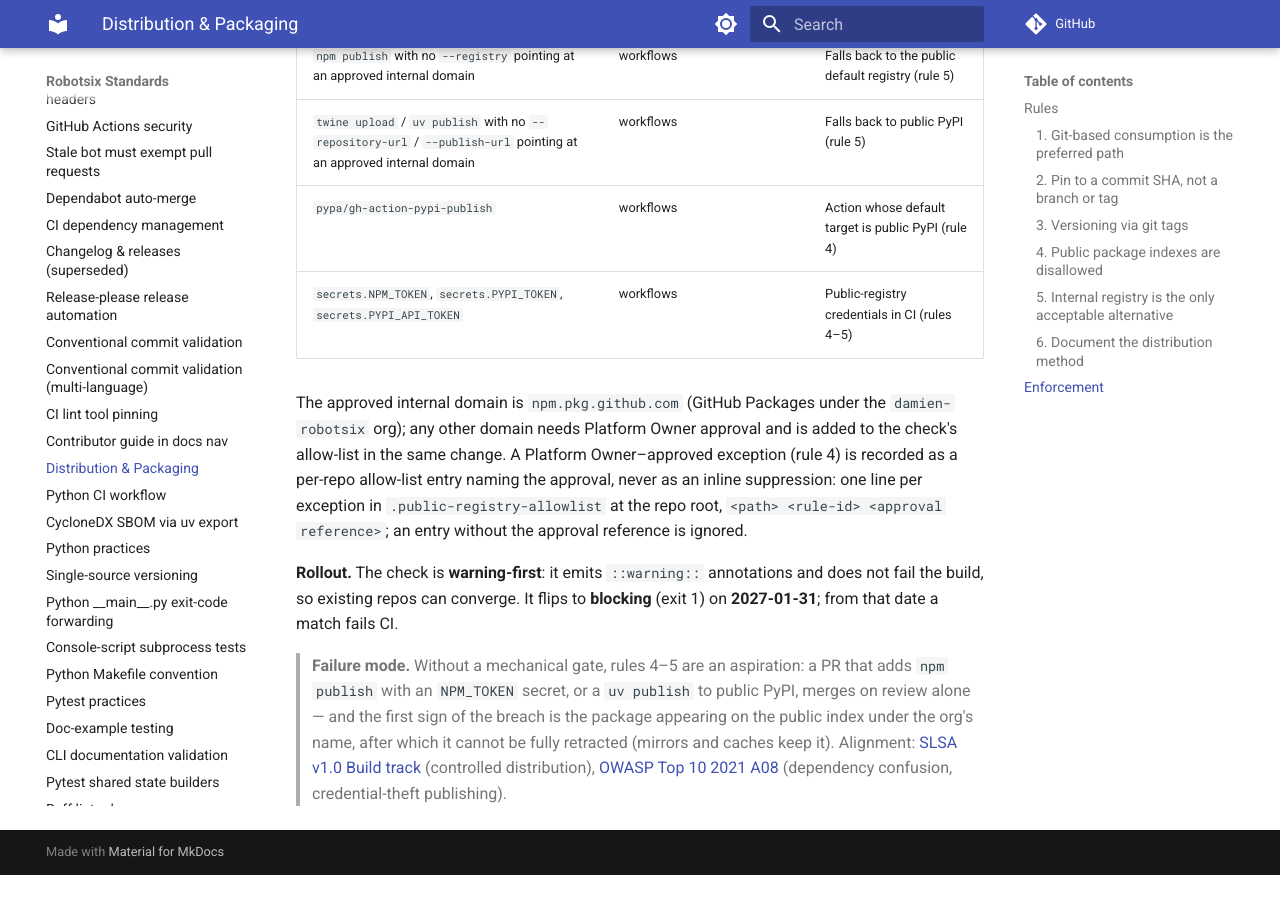
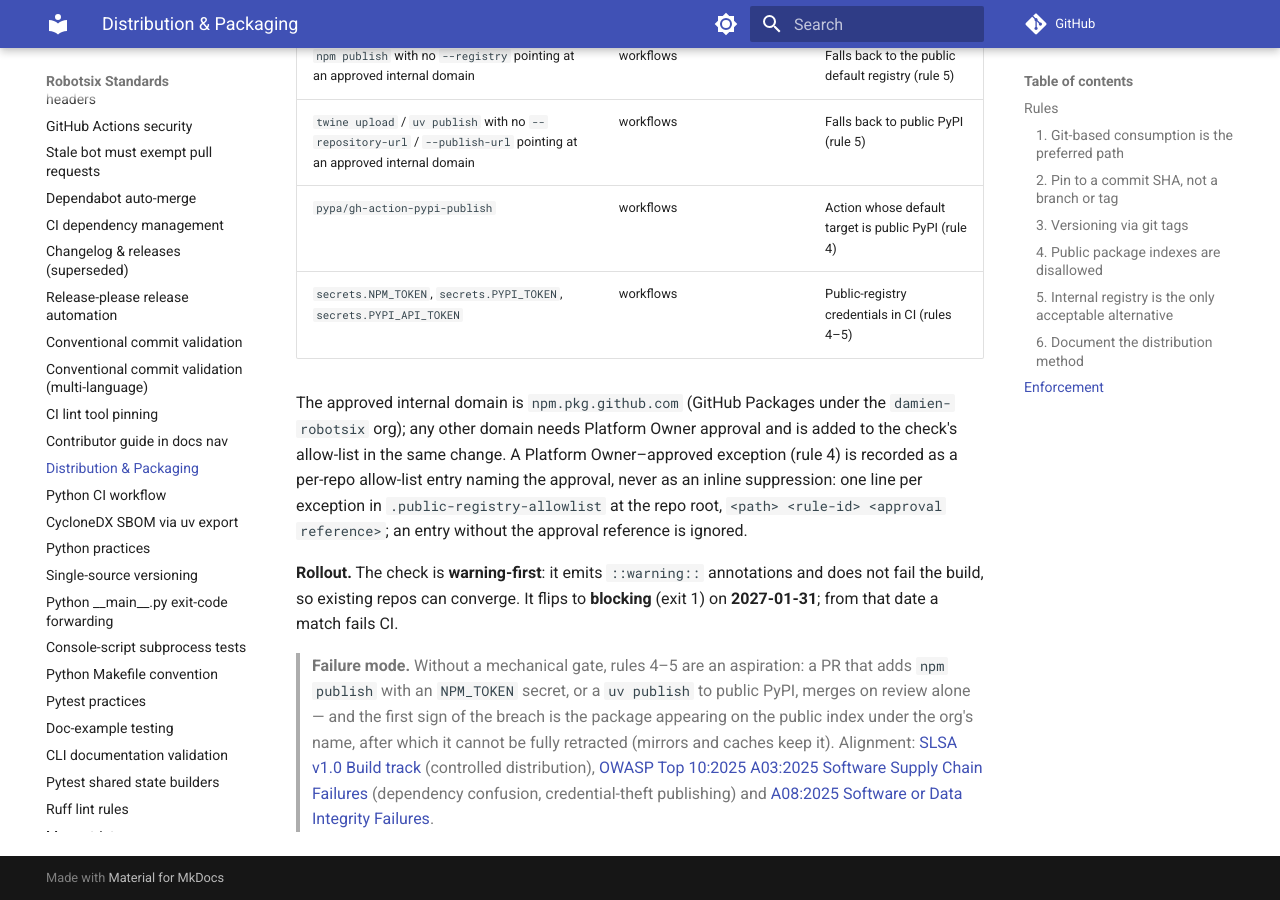
Before and after one commit to damien-robotsix/robotsix-standards, an MkDocs documentation site: the page built from docs/distribution-packaging.md, in a window 1280 px wide and 900 px high, scrolled down 3845 px. Built offline with MkDocs 1.6.1 and Material for MkDocs 9.7.7, drawn with Linux system fonts in a browser that asks for light colours; comment, search, counter and statistics services are not loaded; before the commit the page ends 4720 px from its top, so only the background shows below that.

Commit message:
docs: Three security citations still use OWASP Top 10 2021 (or no version) while the rest of the standards use 2025 (20261028T041915Z-three-security-citations-still-use-owasp-382a) (#443)
Co-authored-by: robotsix-mill <mill@robotsix.local>

```diff
--- a/docs/distribution-packaging.md
+++ b/docs/distribution-packaging.md
@@ -194,5 +194,7 @@ CI.
 > package appearing on the public index under the org's name, after which it
 > cannot be fully retracted (mirrors and caches keep it). Alignment:
 > [SLSA v1.0 Build track](https://slsa.dev/spec/v1.0/levels) (controlled
-> distribution), [OWASP Top 10 2021 A08](https://owasp.org/Top10/A08_2021-Software_and_Data_Integrity_Failures/)
-> (dependency confusion, credential-theft publishing).
+> distribution), [OWASP Top 10:2025](https://owasp.org/Top10/2025/)
+> [A03:2025 Software Supply Chain Failures](https://owasp.org/Top10/2025/A03_2025-Software_Supply_Chain_Failures/)
+> (dependency confusion, credential-theft publishing) and
+> [A08:2025 Software or Data Integrity Failures](https://owasp.org/Top10/2025/A08_2025-Software_or_Data_Integrity_Failures/).
```
Also changed, not shown: docs/chat-access-standard.md (+1 -1 lines), docs/logging.md (+2 -1 lines), docs/security-posture.md (+5 -1 lines).
